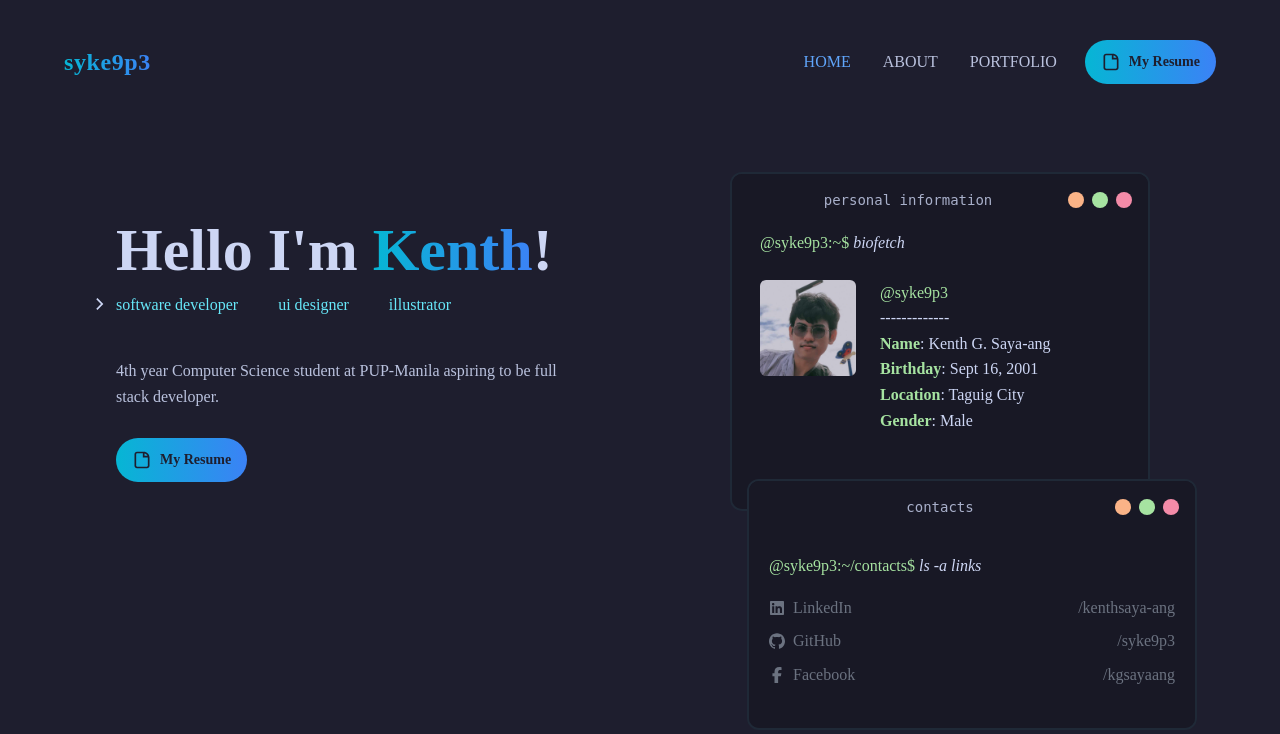
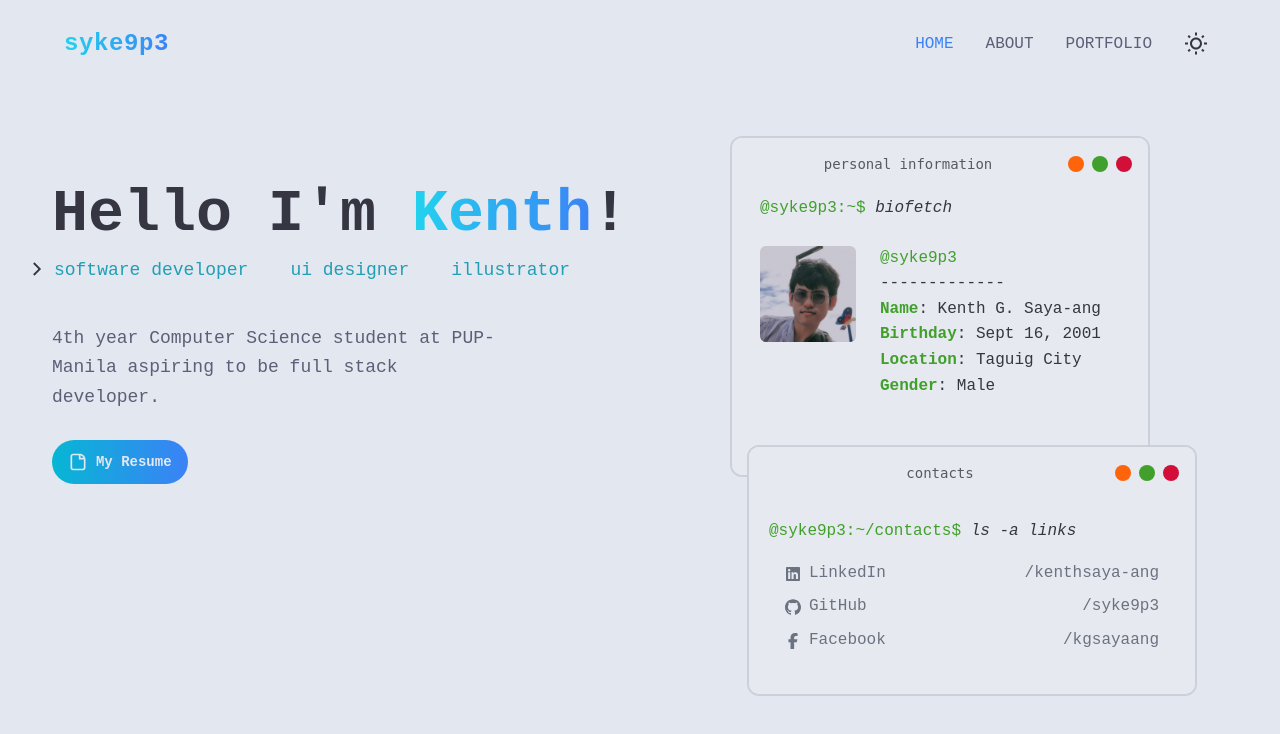
Before and after one commit to syke9p3/syke-portfolio-v2, a React (Vite) app: page / in a window 1280 px wide. Shown: the top 734 px of the page. Built offline with nearby package versions, Linux system fonts and the light colour scheme; grey boxes are pictures that could not be loaded; the HTML template or start-up script is replaced by a standard one.

Commit message:
theme switcher YAY

```diff
--- a/src/App.tsx
+++ b/src/App.tsx
@@ -6,6 +6,9 @@ import About from "./pages/About";
 import NotFound from "./pages/NotFound";
 import Portfolio from "./pages/Portfolio";
 import Blog from "./pages/Blog";
+import { MdOutlineWbSunny } from "react-icons/md";
+import { IoMoonOutline } from "react-icons/io5";
+import useTheme from "./hooks/useTheme";
 
 const Layout = () => {
     return (
@@ -56,10 +59,11 @@ const router = createBrowserRouter([
 
 
 const App = () => {
+
     return (
-        <>
+        <div id="app">
             <RouterProvider router={router} />
-        </>
+        </div >
     )
 }
 
--- a/src/components/Navbar.tsx
+++ b/src/components/Navbar.tsx
@@ -1,11 +1,19 @@
 import React, { useState } from "react";
+import ResumeButton from "./ResumeButton";
 import { NavLink } from "react-router-dom";
 import { CgFile } from "react-icons/cg";
 import { navItems } from "../data/navItems";
+import { RxHamburgerMenu } from "react-icons/rx";
+import ThemeButton from "./ThemeButton";
+import { MdOutlineWbSunny } from "react-icons/md";
+import { IoMoonOutline } from "react-icons/io5";
+import useTheme from "../hooks/useTheme";
 
 
 const Navbar: React.FC = () => {
+
   const [isOpened, setIsOpened] = useState(false);
+  const { theme, toggleTheme } = useTheme();
 
   console.log(isOpened);
 
@@ -13,31 +21,19 @@ const Navbar: React.FC = () => {
     <nav className="py-6 px-[5%] w-full ">
       <div className="container flex justify-between items-center mx-auto uppercase">
         <div className="flex justify-between items-center w-full">
-          {/* <div id="nav-logo" className="relative text-4xl">K<span className="absolute top-2 left-5 text-teal-400">S</span></div> */}
           <NavLink
             to="/"
             className="text-2xl font-bold"
           >
-            {/* <img src="src/assets/logo5.png" className="h-[80px]" alt="Syke" /> */}
-            <p className="tracking-wide text-transparent bg-clip-text bg-gradient-to-r from-cyan-500 to-blue-500 lowercase">syke9p3</p>
+            <p className="tracking-wide text-transparent bg-clip-text text-gradient lowercase">syke9p3</p>
           </NavLink>
 
           <div className="md:hidden">
             <button
-              className="flex items-center px-3 py-2  scale-[150%]"
+              className="flex items-center px-3 py-2 scale-[150%] text-catppuccinText"
               onClick={() => setIsOpened(!isOpened)}
             >
-              <svg
-                className="h-3 w-3"
-                viewBox="0 0 20 20"
-                xmlns="http://www.w3.org/2000/svg"
-              >
-                <title>Menu</title>
-                <path
-                  fill="#fff"
-                  d="M0 3h20v2h-20v-2zM0 9h20v2h-20v-2zM0 15h20v2h-20v-2z"
-                />
-              </svg>
+              <RxHamburgerMenu />
             </button>
           </div>
 
@@ -47,40 +43,40 @@ const Navbar: React.FC = () => {
               <NavLink
                 to={item.link}
                 key={i}
-                className="grid relative place-items-center px-4 py-6 w-full rounded nav-item md:w-auto md:py-0 text-catppuccinSubtext1 hover:text-blue-500 aria-[current=page]:text-blue-400"
+                className="animate hover:bg-catppuccinCrust grid relative place-items-center px-4 py-6 w-full rounded nav-item md:w-auto md:py-0 text-catppuccinSubtext1 aria-[current=page]:text-blue-500"
               >
                 <li className="font-medium">{item.name}</li>
               </NavLink>
             ))}
-            <NavLink to={'/files/Saya-ang,Kenth_Resume.pdf'} target="_blank" className="inline-block my-4 ml-3">
-              <button className="flex gap-2 items-center px-4 py-3 text-sm font-semibold bg-gradient-to-r from-cyan-500 to-blue-500 rounded-full group hover:from-cyan-400 hover:to-blue-400 text-catppuccinBase">
-                <div className="group-hover:" ><CgFile size={20} /></div>
-                My Resume
+            <div className="ml-2 aspect-square min-w-10 rounded-md animate hover:bg-catppuccinCrust">
+              <button onClick={toggleTheme} className="aspect-square min-w-10 rounded-md text-catppuccinText">
+                <span className="text-2xl grid place-items-center">
+                  {theme === 'light' ? (<MdOutlineWbSunny />) : (<IoMoonOutline />)}
+                </span>
               </button>
-            </NavLink>
-
+            </div>
           </ul>
 
           {/* MOBILE VIEW */}
           <ul
-            className={`md:hidden absolute top-20 z-[40]  flex-col gap-3 shadow-md bg-[#181825] p-4 transition-all duration-300 ease-in-out right-5 ${!isOpened ? "hidden" : "flex"}`}
+            className={`rounded-xl md:hidden absolute top-20 z-[40]  flex-col shadow-lg bg-catppuccinMantle p-4 transition-all duration-300 ease-in-out right-5 ${!isOpened ? "hidden" : "flex"}`}
           >
+            <div className="text-center ">
+              <button onClick={toggleTheme} className="py-4 animate hover:bg-catppuccinCrust w-full min-w-10 rounded-md text-catppuccinText">
+                <span className="text-2xl grid place-items-center">
+                  {theme === 'light' ? (<MdOutlineWbSunny />) : (<IoMoonOutline />)}
+                </span>
+              </button>
+            </div>
             {navItems.map((item, i) => (
               <NavLink
                 to={item.link}
                 key={i}
-                className="grid relative place-items-center px-6 py-3 w-full rounded nav-item md:w-auto md:py-0 text-catppuccinSubtext1 hover:text-blue-500 aria-[current=page]:text-blue-400"
+                className="animate hover:bg-catppuccinCrust grid relative place-items-center px-6 py-4 w-full rounded nav-item md:w-auto md:py-0 text-catppuccinSubtext1 hover:text-blue-500 aria-[current=page]:text-blue-400"
               >
                 <li className="font-medium">{item.name}</li>
               </NavLink>
             ))}
-            <NavLink to={'/files/Saya-ang,Kenth_Resume.pdf'} target="_blank" className="inline-block my-4">
-              <button className="flex gap-2 items-center px-4 py-3 text-sm font-semibold bg-gradient-to-r from-cyan-500 to-blue-500 rounded-full group hover:from-cyan-400 hover:to-blue-400 text-catppuccinBase">
-                <div className="group-hover:" ><CgFile size={20} /></div>
-                My Resume
-              </button>
-            </NavLink>
-
           </ul>
         </div>
       </div>
--- /dev/null
+++ b/src/components/ResumeButton.tsx
@@ -0,0 +1,16 @@
+import { Link } from 'react-router-dom'
+import { CgFile } from 'react-icons/cg'
+
+
+const ResumeButton = () => {
+    return (
+        <Link to={'/files/Saya-ang,Kenth_Resume.pdf'} target="_blank" className="inline-block my-4 rounded-full">
+            <button className="flex gap-2 items-center px-4 py-3 text-sm font-semibold bg-gradient rounded-full group text-catppuccinBase">
+                <div className="group-hover:" ><CgFile size={20} /></div>
+                My Resume
+            </button>
+        </Link>
+    )
+}
+
+export default ResumeButton
--- /dev/null
+++ b/src/components/ThemeButton.tsx
@@ -0,0 +1,18 @@
+import useTheme from "../hooks/useTheme";
+import { MdOutlineWbSunny } from "react-icons/md";
+import { IoMoonOutline } from "react-icons/io5";
+
+const ThemeButton = () => {
+
+    const { theme, toggleTheme } = useTheme();
+
+    return (
+        <button onClick={toggleTheme} className="aspect-square min-w-10 rounded-md text-catppuccinText">
+            <span className="text-2xl grid place-items-center">
+                {theme === 'light' ? (<MdOutlineWbSunny />) : (<IoMoonOutline />)}
+            </span>
+        </button>
+    )
+}
+
+export default ThemeButton
--- a/src/components/Window.tsx
+++ b/src/components/Window.tsx
@@ -1,7 +1,7 @@
 import React from "react";
 import { motion } from 'framer-motion'
 
-const Window = ({
+const Terminal = ({
   header,
   children,
   delay,
@@ -13,7 +13,7 @@ const Window = ({
   children: React.ReactNode;
 }) => {
   return (
-    <div className={` hover:bg-slate-100 overflow-hidden rounded-xl border-2 border-gray-800 ${highlight === true ?? 'hover:border-catppuccinPeach'}`}>
+    <div className={` hover:bg-slate-100 overflow-hidden rounded-xl border-2 border-catppuccinSurface0 ${highlight === true ?? 'hover:border-catppuccinPeach'}`}>
       <div
         className="w-full resize-y text-catppuccinSubtext1 bg-catppuccinMantle min-h-32 group"
       >
@@ -45,4 +45,4 @@ const Window = ({
   );
 };
 
-export default Window;
+export default Terminal;
--- /dev/null
+++ b/src/hooks/useTheme.ts
@@ -0,0 +1,28 @@
+import { useEffect, useState } from 'react';
+
+const useTheme = () => {
+
+  const savedTheme = localStorage.getItem('theme');
+
+  const [theme, setTheme] = useState(savedTheme || (window.matchMedia('(prefers-color-scheme: dark)').matches ? 'dark' : 'light'));
+
+  useEffect(() => {
+    const root = document.documentElement;
+    root.classList.remove('light', 'dark');
+    root.classList.add(theme);
+
+    localStorage.setItem('theme', theme);
+
+    return () => {
+      root.classList.remove(theme);
+    };
+  }, [theme]);
+
+  const toggleTheme = () => {
+    setTheme((prevTheme) => (prevTheme === 'light' ? 'dark' : 'light'));
+  };
+
+  return { theme, toggleTheme };
+};
+
+export default useTheme;
--- a/src/index.css
+++ b/src/index.css
@@ -5,20 +5,107 @@
 @tailwind components;
 @tailwind utilities;
 
-:root {}
+
+
+:root {
+    --catppuccin-rosewater: #dc8a78;
+    --catppuccin-flamingo: #dd7878;
+    --catppuccin-pink: #ea76cb;
+    --catppuccin-mauve: #8839ef;
+    --catppuccin-red: #d20f39;
+    --catppuccin-maroon: #e64553;
+    --catppuccin-peach: #fe640b;
+    --catppuccin-yellow: #df8e1d;
+    --catppuccin-green: #40a02b;
+    --catppuccin-teal: #179299;
+    --catppuccin-sky: #04a5e5;
+    --catppuccin-sapphire: #209fb5;
+    --catppuccin-blue: #1e66f5;
+    --catppuccin-lavender: #7287fd;
+    --catppuccin-text: #353641;
+    --catppuccin-subtext1: #5c5f77;
+    --catppuccin-subtext0: #6c6f85;
+    --catppuccin-overlay2: #7c7f93;
+    --catppuccin-overlay1: #8c8fa1;
+    --catppuccin-overlay0: #9ca0b0;
+    --catppuccin-surface2: #acb0be;
+    --catppuccin-surface1: #bcc0cc;
+    --catppuccin-surface0: #ccd0da;
+    --catppuccin-base: #e3e7f0;
+    --catppuccin-mantle: #E6E9EF;
+    --catppuccin-crust: #dce0e8;
+}
+
+.light {
+    --catppuccin-rosewater: #dc8a78;
+    --catppuccin-flamingo: #dd7878;
+    --catppuccin-pink: #ea76cb;
+    --catppuccin-mauve: #8839ef;
+    --catppuccin-red: #d20f39;
+    --catppuccin-maroon: #e64553;
+    --catppuccin-peach: #fe640b;
+    --catppuccin-yellow: #df8e1d;
+    --catppuccin-green: #40a02b;
+    --catppuccin-teal: #179299;
+    --catppuccin-sky: #04a5e5;
+    --catppuccin-sapphire: #209fb5;
+    --catppuccin-blue: #1e66f5;
+    --catppuccin-lavender: #7287fd;
+    --catppuccin-text: #353641;
+    --catppuccin-subtext1: #5c5f77;
+    --catppuccin-subtext0: #6c6f85;
+    --catppuccin-overlay2: #7c7f93;
+    --catppuccin-overlay1: #8c8fa1;
+    --catppuccin-overlay0: #9ca0b0;
+    --catppuccin-surface2: #acb0be;
+    --catppuccin-surface1: #bcc0cc;
+    --catppuccin-surface0: #ccd0da;
+    --catppuccin-base: #e3e7f0;
+    --catppuccin-mantle: #E6E9EF;
+    --catppuccin-crust: #dce0e8;
+}
+
+.dark {
+    --catppuccin-rosewater: #f5e0dc;
+    --catppuccin-flamingo: #f2cdcd;
+    --catppuccin-pink: #f5c2e7;
+    --catppuccin-mauve: #cba6f7;
+    --catppuccin-red: #f38ba8;
+    --catppuccin-maroon: #eba0ac;
+    --catppuccin-peach: #fab387;
+    --catppuccin-yellow: #f9e2af;
+    --catppuccin-green: #a6e3a1;
+    --catppuccin-teal: #94e2d5;
+    --catppuccin-sky: #89dceb;
+    --catppuccin-sapphire: #74c7ec;
+    --catppuccin-blue: #89b4fa;
+    --catppuccin-lavender: #b4befe;
+    --catppuccin-text: #cdd6f4;
+    --catppuccin-subtext1: #bac2de;
+    --catppuccin-subtext0: #a6adc8;
+    --catppuccin-overlay2: #9399b2;
+    --catppuccin-overlay1: #7f849c;
+    --catppuccin-overlay0: #6c7086;
+    --catppuccin-surface2: #585b70;
+    --catppuccin-surface1: #45475a;
+    --catppuccin-surface0: #313244;
+    --catppuccin-base: #1e1e2e;
+    --catppuccin-mantle: #181825;
+    --catppuccin-crust: #1c1c2b;
+}
+
+
 
 
 * {
-    /* @apply font-poppins text-catppuccinText;; */
-    @apply font-poppins;
-    ;
-    /* font-family: 'Poppins', sans-serif; */
+    font-family: "Fira Code", monospace;
+    scrollbar-color: #3B82F6 rgb(0, 0, 0, 0);
+
 }
 
-* {
-    font-family: "Fira Code";
-    scrollbar-color: #3B82F6 #11111B;
-
+:focus-visible {
+    outline: none;
+    box-shadow: 0 0 0 3px hsla(220, 100%, 50%, 80%);
 }
 
 
@@ -28,18 +115,18 @@
 }
 
 *::-webkit-scrollbar-track {
-    background: #040404;
+    background: rgb(0, 0, 0, 0);
 }
 
 *::-webkit-scrollbar-thumb {
     background-color: #3B82F6;
     border-radius: 20px;
-    border: 3px solid #11111B;
+    border: 3px solid rgb(0, 0, 0, 0);
 }
 
 
 body {
-    @apply bg-catppuccinBase
+    @apply bg-catppuccinBase animate
 }
 
 p, span {
@@ -83,5 +170,9 @@ h1 {
 }
 
 .text-gradient {
-    @apply text-transparent bg-clip-text bg-gradient-to-r from-cyan-500 to-blue-500;
+    @apply text-transparent bg-clip-text bg-gradient-to-r from-cyan-400 to-blue-500;
 }
+
+.bg-gradient {
+    @apply bg-gradient-to-r from-cyan-500 to-blue-500 hover:from-cyan-400 hover:to-blue-400;
+}
--- a/src/pages/Home.tsx
+++ b/src/pages/Home.tsx
@@ -1,5 +1,5 @@
 import { motion } from "framer-motion";
-import Window from "../components/Window";
+import Terminal from "../components/Window";
 import { CgChevronRight, CgFile } from "react-icons/cg";
 import { Helmet } from "react-helmet";
 import { Link } from "react-router-dom";
@@ -7,6 +7,7 @@ import { useState } from "react";
 import Fancybox from "../components/Fancybox";
 import socials from "../data/socials";
 import avatar from "../assets/syke-0.jpg"
+import ResumeButton from "../components/ResumeButton";
 
 const Home = () => {
   return (
@@ -59,16 +60,11 @@ const BannerText = () => {
         </p>
         {/* <hr className="mb-2 opacity-20" /> */}
         <Selection />
-        <div className="flex flex-col mt-4 max-w-md leading-relaxed text-catppuccinSubtext1">
+        <div className="flex flex-col text-lg mt-4 max-w-md leading-relaxed text-catppuccinSubtext1">
           4th year Computer Science student at PUP-Manila aspiring to be full stack developer.
         </div>
         <span>
-          <Link to={'/files/Saya-ang,Kenth_Resume.pdf'} target="_blank" className="inline-block my-4">
-            <button className="flex gap-2 items-center px-4 py-3 text-sm font-semibold bg-gradient-to-r from-cyan-500 to-blue-500 rounded-full group hover:from-cyan-400 hover:to-blue-400 text-catppuccinBase">
-              <div className="group-hover:" ><CgFile size={20} /></div>
-              My Resume
-            </button>
-          </Link>
+          <ResumeButton />
         </span>
       </motion.div>
 
@@ -103,7 +99,7 @@ const Selection = () => {
   return (
     <div className="flex gap-2 leading-relaxed -translate-x-6 lg:text-md text-catppuccinSubtext1">
       {selections && selections.map((selection, i) => (
-        <a href={`/#projects?category=${selection.link}`} className='border-white border-opacity-20'>
+        <a href={`/#projects?category=${selection.link}`} className='text-lg border-white border-opacity-20'>
           <div className="flex gap-2 pr-2 pb-3 h-full group" key={i}
             onMouseEnter={() => setHovered(i)}
             onMouseLeave={() => setHovered(null)}
@@ -124,19 +120,19 @@ const Selection = () => {
 
             {
               selection.link == 'software' ? (
-                <span className="text-cyan-300">
+                <span className="text-catppuccinSapphire">
                   {selection.name}
                 </span>
 
               ) :
                 selection.link == 'ui' ? (
-                  <span className="text-cyan-300">
+                  <span className="text-catppuccinSapphire">
                     {selection.name}
                   </span>
 
                 ) :
                   selection.link == 'graphic' ? (
-                    <span className="text-cyan-300">
+                    <span className="text-catppuccinSapphire">
                       {selection.name}
                     </span>
                   ) : ('')
@@ -164,7 +160,7 @@ const PersonalInfoWindow = () => {
         },
       }}
     >
-      <Window header="personal information" delay={0.3}>
+      <Terminal header="personal information" delay={0.3}>
         <motion.div
           initial={{ opacity: 0 }}
           animate={{ opacity: 1 }}
@@ -230,7 +226,7 @@ const PersonalInfoWindow = () => {
           <div className="col-span-4 max-w-full"></div>
 
         </div>
-      </Window>
+      </Terminal>
     </Fancybox>
 
   );
@@ -241,7 +237,7 @@ const SocialsWindow = () => {
   const delays = [1, 5];
 
   return (
-    <Window header="contacts" delay={delays[0]}>
+    <Terminal header="contacts" delay={delays[0]}>
       <div
         className="items-center p-1 leading-[1.6em] relative"
         style={{ fontFamily: "Fira Code" }}
@@ -263,21 +259,21 @@ const SocialsWindow = () => {
                 </p> */}
 
             {/* Icons */}
-            <section className="flex flex-wrap flex-col items-start justify-start mt-3 ">
+            <section className="flex flex-wrap flex-col items-start justify-start mt-3 px-2">
               {socials.map((social, i) => (
-                <Link to={social.link} target="_blank" key={i} className="flex group/stack rounded-xl text-gray-500 gap-2 place-items-center w-full justify-between">
-                  <div className="py-1 text-center flex justify-start items-center gap-2  group-hover/stack:text-catppuccinGreen ">
+                <Link to={social.link} target="_blank" key={i} className=" flex group/stack rounded-xl text-gray-500 gap-2 place-items-center w-full justify-between">
+                  <div className="py-1 px-2 text-center flex justify-start items-center gap-2  group-hover/stack:text-catppuccinGreen ">
                     <div className={`  `}>{social.icon}</div> {/*  style={{ color: tech.color }} */}
                     <p className="text-gray-500  group-hover/stack:text-catppuccinGreen">{social.name}</p>
                   </div>
-                  <p className="text-gray-500  group-hover/stack:text-catppuccinGreen">{social.user}</p>
+                  <p className="text-gray-500  group-hover/stack:text-catppuccinGreen pr-2">{social.user}</p>
                 </Link>
               ))}
             </section>
           </div>
         </div>
       </div>
-    </Window >
+    </Terminal >
   );
 };
 
--- a/tailwind.config.js
+++ b/tailwind.config.js
@@ -9,32 +9,32 @@ export default {
         'cursive': ['Caveat', 'cursive']
       },
       colors: {
-        catppuccinRosewater: "#f5e0dc",
-        catppuccinFlamingo: "#f2cdcd",
-        catppuccinPink: "#f5c2e7",
-        catppuccinMauve: "#cba6f7",
-        catppuccinRed: "#f38ba8",
-        catppuccinMaroon: "#eba0ac",
-        catppuccinPeach: "#fab387",
-        catppuccinYellow: "#f9e2af",
-        catppuccinGreen: "#a6e3a1",
-        catppuccinTeal: "#94e2d5",
-        catppuccinSky: "#89dceb",
-        catppuccinSapphire: "#74c7ec",
-        catppuccinBlue: "#89b4fa",
-        catppuccinLavender: "#b4befe",
-        catppuccinText: "#cdd6f4",
-        catppuccinSubtext1: "#bac2de",
-        catppuccinSubtext0: "#a6adc8",
-        catppuccinOverlay2: "#9399b2",
-        catppuccinOverlay1: "#7f849c",
-        catppuccinOverlay0: "#6c7086",
-        catppuccinSurface2: "#585b70",
-        catppuccinSurface1: "#45475a",
-        catppuccinSurface0: "#313244",
-        catppuccinBase: "#1e1e2e",
-        catppuccinMantle: "#181825",
-        catppuccinCrust: "#11111b",
+        catppuccinRosewater: "var(--catppuccin-rosewater)",
+        catppuccinFlamingo: "var(--catppuccin-flamingo)",
+        catppuccinPink: "var(--catppuccin-pink)",
+        catppuccinMauve: "var(--catppuccin-mauve)",
+        catppuccinRed: "var(--catppuccin-red)",
+        catppuccinMaroon: "var(--catppuccin-maroon)",
+        catppuccinPeach: "var(--catppuccin-peach)",
+        catppuccinYellow: "var(--catppuccin-yellow)",
+        catppuccinGreen: "var(--catppuccin-green)",
+        catppuccinTeal: "var(--catppuccin-teal)",
+        catppuccinSky: "var(--catppuccin-sky)",
+        catppuccinSapphire: "var(--catppuccin-sapphire)",
+        catppuccinBlue: "var(--catppuccin-blue)",
+        catppuccinLavender: "var(--catppuccin-lavender)",
+        catppuccinText: "var(--catppuccin-text)",
+        catppuccinSubtext1: "var(--catppuccin-subtext1)",
+        catppuccinSubtext0: "var(--catppuccin-subtext0)",
+        catppuccinOverlay2: "var(--catppuccin-overlay2)",
+        catppuccinOverlay1: "var(--catppuccin-overlay1)",
+        catppuccinOverlay0: "var(--catppuccin-overlay0)",
+        catppuccinSurface2: "var(--catppuccin-surface2)",
+        catppuccinSurface1: "var(--catppuccin-surface1)",
+        catppuccinSurface0: "var(--catppuccin-surface0)",
+        catppuccinBase: "var(--catppuccin-base)",
+        catppuccinMantle: "var(--catppuccin-mantle)",
+        catppuccinCrust: "var(--catppuccin-crust)",
       },
       fontFamily: {
         poppins: ["Poppins", "sans-serif"],
```
Also changed, not shown: src/components/ProjectCard.tsx (+4 -4 lines), src/pages/About.tsx (+8 -8 lines), src/pages/Portfolio.tsx (+5 -7 lines).
